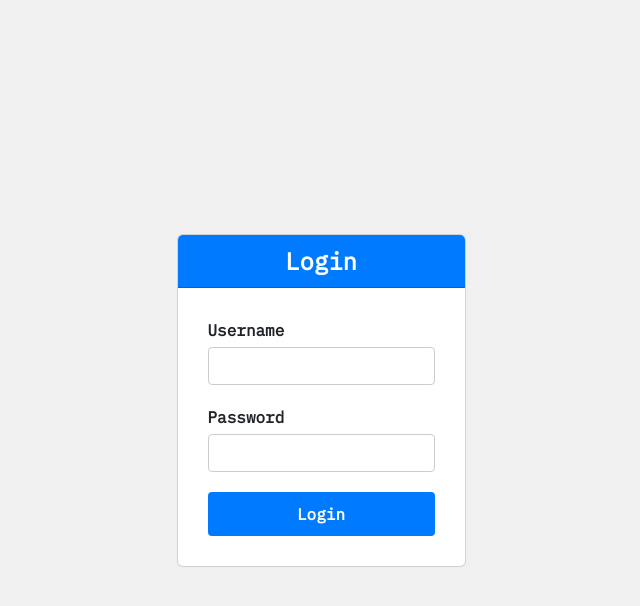
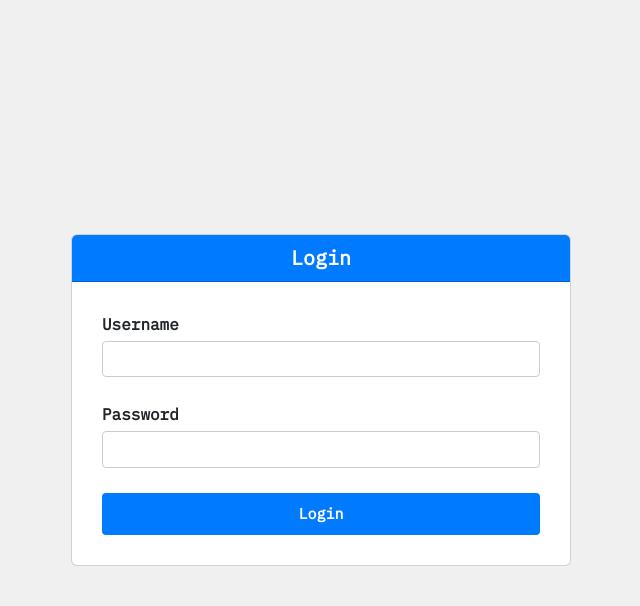
Before and after one commit to SaminSarker05/SaasBot, a Django app: page /login in a window 1280 px wide. Shown: the top 606 px of the page, without its empty margins (319-959 px from the left). Run offline with Django 4.2, Linux system fonts and the light colour scheme; some libraries are stand-ins or nearby versions.

Commit message:
styling and model deletion

```diff
--- a/bot/templates/login.html
+++ b/bot/templates/login.html
@@ -14,12 +14,13 @@
     height: 100vh;
   }
   .card {
-    max-width: 400px;
+
+    width: 500px;
   }
   .card-header {
     background-color: #007bff;
     color: white;
-    font-size: 24px;
+    font-size: 20px;
     font-weight: bold;
     text-align: center;
   }
@@ -27,7 +28,7 @@
     padding: 30px;
   }
   .form-group {
-    margin-bottom: 20px;
+    margin-bottom: 25px;
   }
   label {
     font-weight: bold;
@@ -38,7 +39,7 @@
     border-radius: 4px;
     border: 1px solid #ccc;
     padding: 10px;
-    font-size: 16px;
+    font-size: 15px;
     width: 100%;
     box-sizing: border-box;
     margin-bottom: 10px;
@@ -46,7 +47,7 @@
   button[type=submit] {
     background-color: #007bff;
     color: white;
-    font-size: 16px;
+    font-size: 15px;
     font-weight: bold;
     padding: 10px 20px;
     border: none;
```
Also changed, not shown: bot/db.sqlite3.
